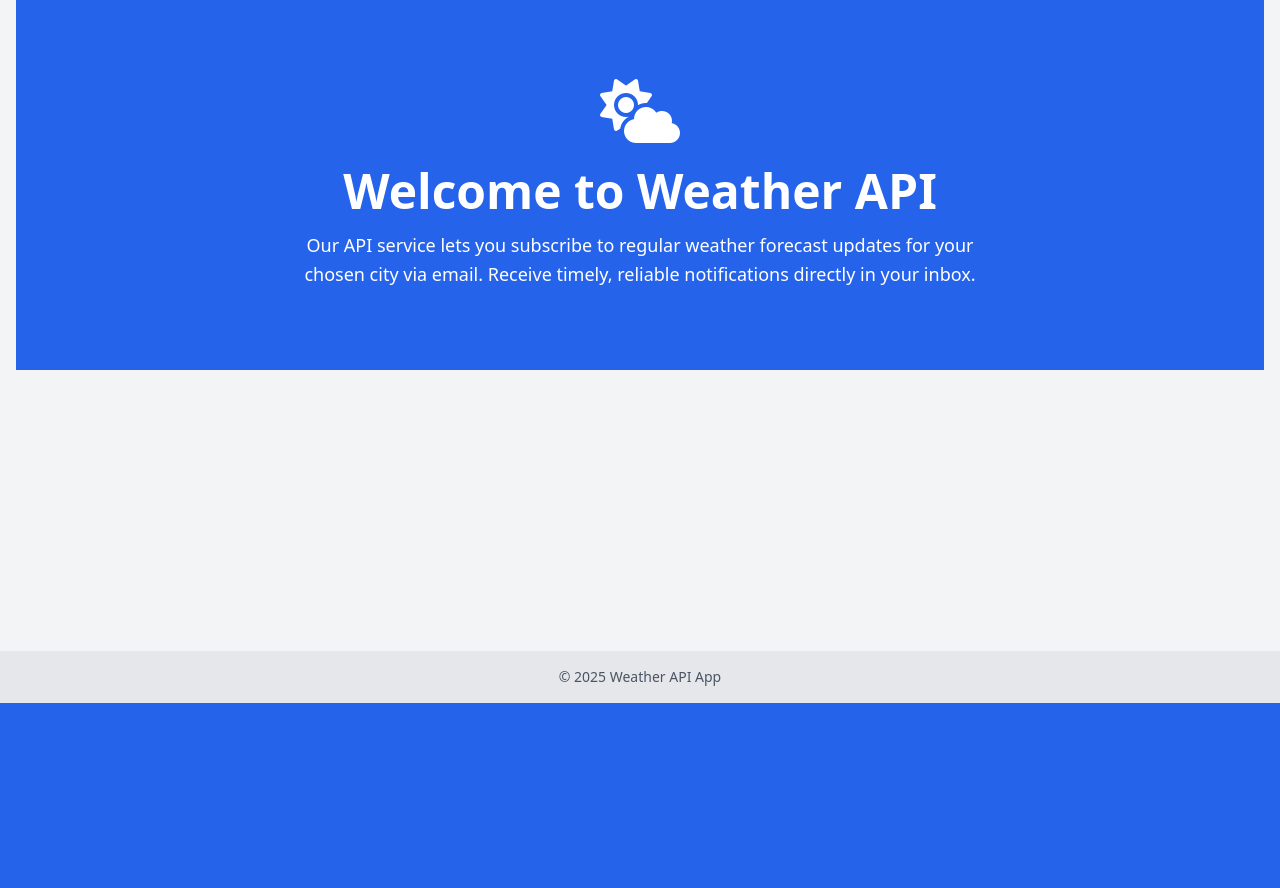
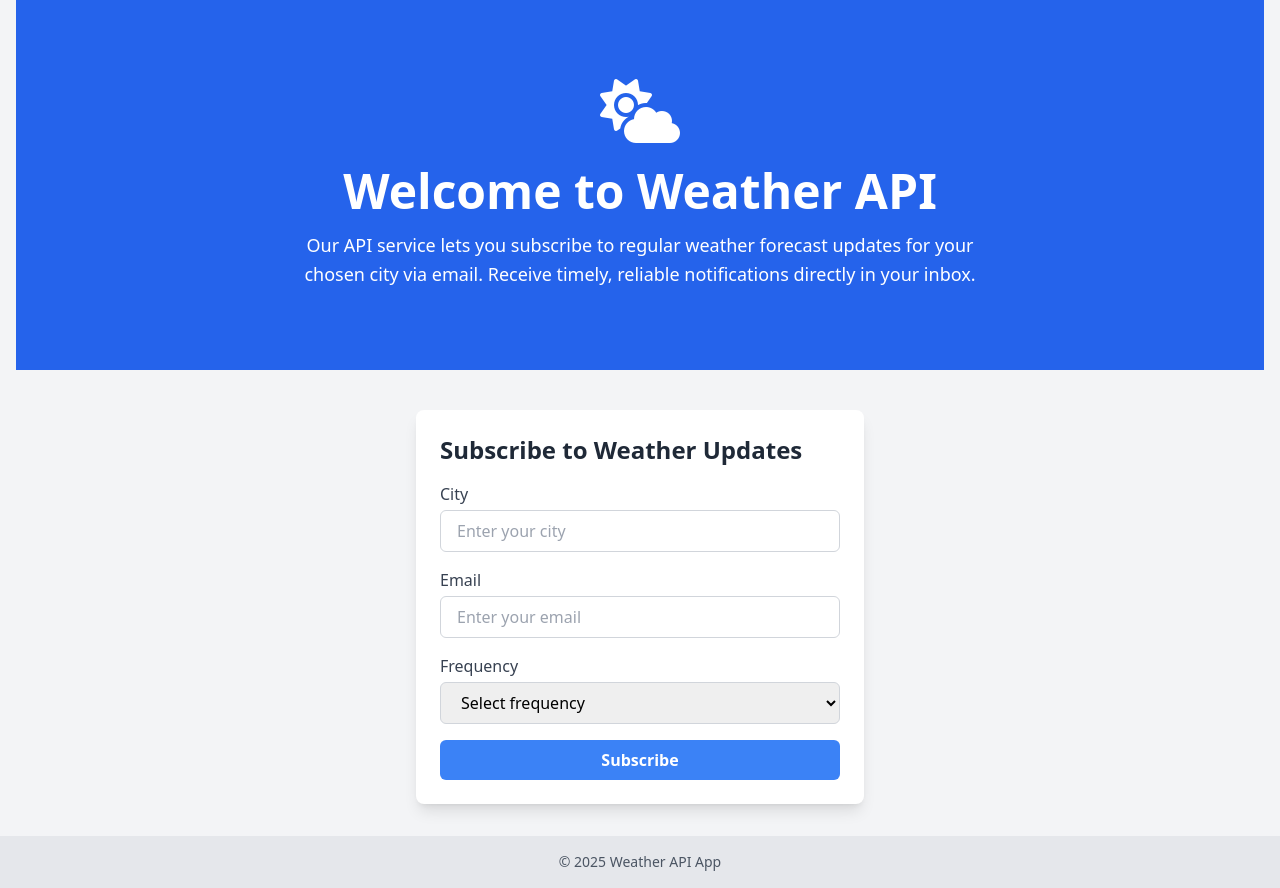
Before and after one commit to RuslanPylypenko/d2VhdGhlci1hcGk-, a Symfony app: template templates/home/index.html.twig in a window 1280 px wide. Shown: the part 97-985 px from the top of the page. Before the commit the page ends 800 px from the top, so only its background shows below. Run offline with Twig, Linux system fonts and the light colour scheme; the template is opened without the code that fills it, so the values that code supplies are empty; some libraries are stand-ins or nearby versions.

Commit message:
add subscription form

```diff
--- a/templates/home/index.html.twig
+++ b/templates/home/index.html.twig
@@ -13,4 +13,98 @@
             </p>
         </div>
     </div>
+
+    <div class="max-w-md mx-auto mt-10 p-6 bg-white shadow-lg rounded-lg">
+        <h2 class="text-2xl font-semibold mb-4 text-gray-800">Subscribe to Weather Updates</h2>
+
+        {# General success / error messages will go here #}
+        <div id="subscribe-result" class="mb-4"></div>
+
+        <form id="subscribe-form" class="space-y-4">
+            <div>
+                <label for="city" class="block text-gray-700 mb-1">City</label>
+                <input
+                        type="text"
+                        id="city"
+                        name="city"
+                        required
+                        placeholder="Enter your city"
+                        class="w-full px-4 py-2 border border-gray-300 rounded-md focus:outline-none focus:ring-2 focus:ring-blue-400"
+                >
+            </div>
+            <div>
+                <label for="email" class="block text-gray-700 mb-1">Email</label>
+                <input
+                        type="email"
+                        id="email"
+                        name="email"
+                        required
+                        placeholder="Enter your email"
+                        class="w-full px-4 py-2 border border-gray-300 rounded-md focus:outline-none focus:ring-2 focus:ring-blue-400"
+                >
+            </div>
+            <div>
+                <label for="frequency" class="block text-gray-700 mb-1">Frequency</label>
+                <select
+                        id="frequency"
+                        name="frequency"
+                        required
+                        class="w-full px-4 py-2 border border-gray-300 rounded-md focus:outline-none focus:ring-2 focus:ring-blue-400"
+                >
+                    <option value="" disabled selected>Select frequency</option>
+                    <option value="hourly">Hourly</option>
+                    <option value="daily">Daily</option>
+                </select>
+            </div>
+            <div>
+                <button
+                        type="submit"
+                        class="w-full bg-blue-500 hover:bg-blue-600 text-white font-semibold py-2 rounded-md transition-colors"
+                >
+                    Subscribe
+                </button>
+            </div>
+        </form>
+    </div>
+
+    <script>
+        document.addEventListener('DOMContentLoaded', function() {
+            const form   = document.getElementById('subscribe-form');
+            const result = document.getElementById('subscribe-result');
+
+            form.addEventListener('submit', function(e) {
+                e.preventDefault();
+                result.innerHTML = '';
+
+                const formData = new FormData(form);
+
+                fetch("{{ path('subscribe') }}", {
+                    method: 'POST',
+                    headers: { 'X-Requested-With': 'XMLHttpRequest' },
+                    body: formData
+                })
+                    .then(response => {
+                        if (!response.ok) {
+                            return response.json().then(err => { throw err; });
+                        }
+                        return response.json();
+                    })
+                    .then(data => {
+                        result.innerHTML = `
+              <div class="p-4 mb-4 text-green-700 bg-green-100 border border-green-200 rounded-md">
+                <p class="text-sm">${data.message}</p>
+              </div>`;
+                        form.reset();
+                    })
+                    .catch(err => {
+                        const msg = err.error || 'An unexpected error occurred. Please try again.';
+                        result.innerHTML = `
+              <div class="p-4 mb-4 text-red-700 bg-red-100 border border-red-200 rounded-md">
+                <p class="text-sm">${msg}</p>
+              </div>`;
+                    });
+            });
+        });
+    </script>
+
 {% endblock %}
```
Also changed, not shown: src/Exceptions/ExceptionListener.php (+3 -4 lines).
